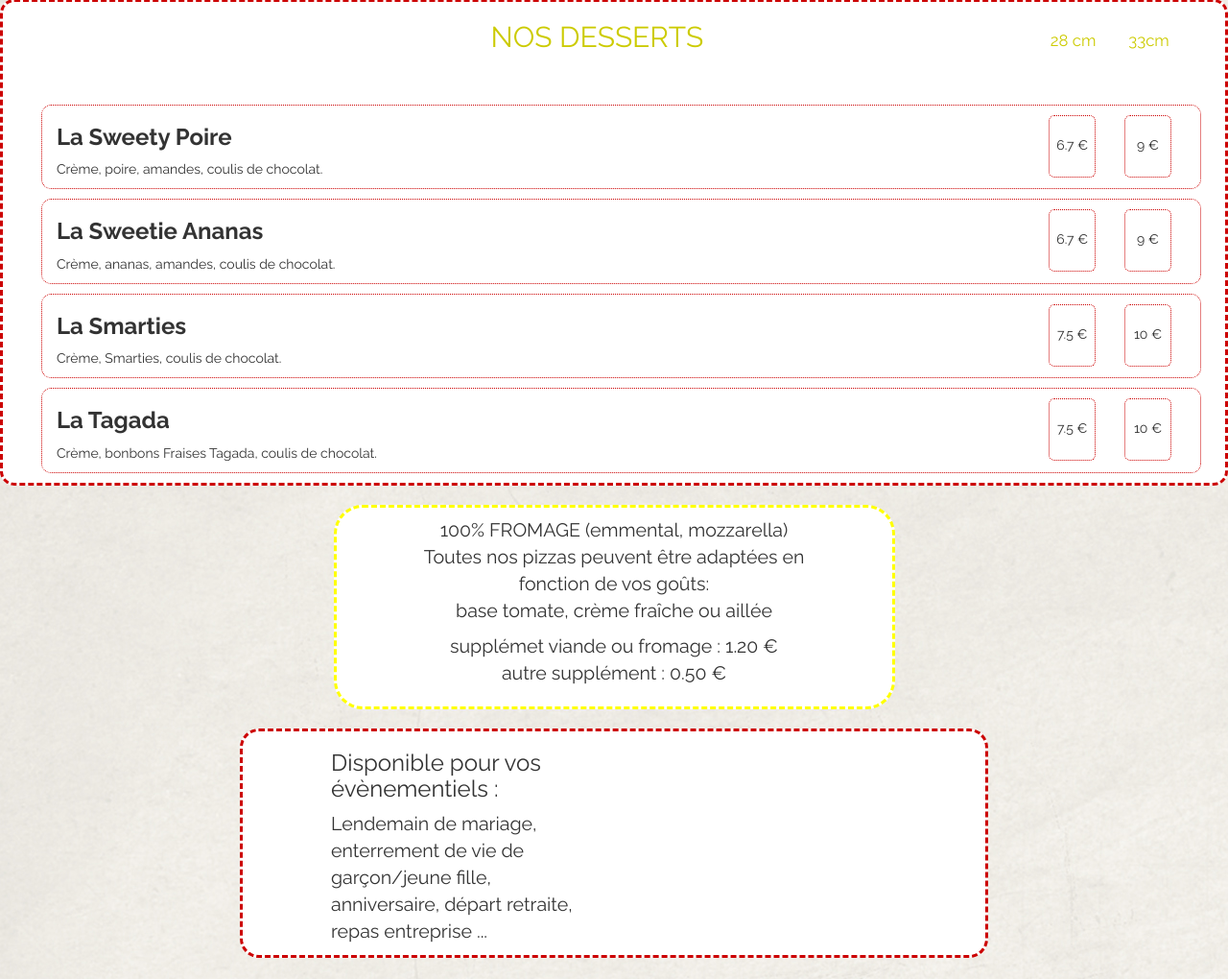
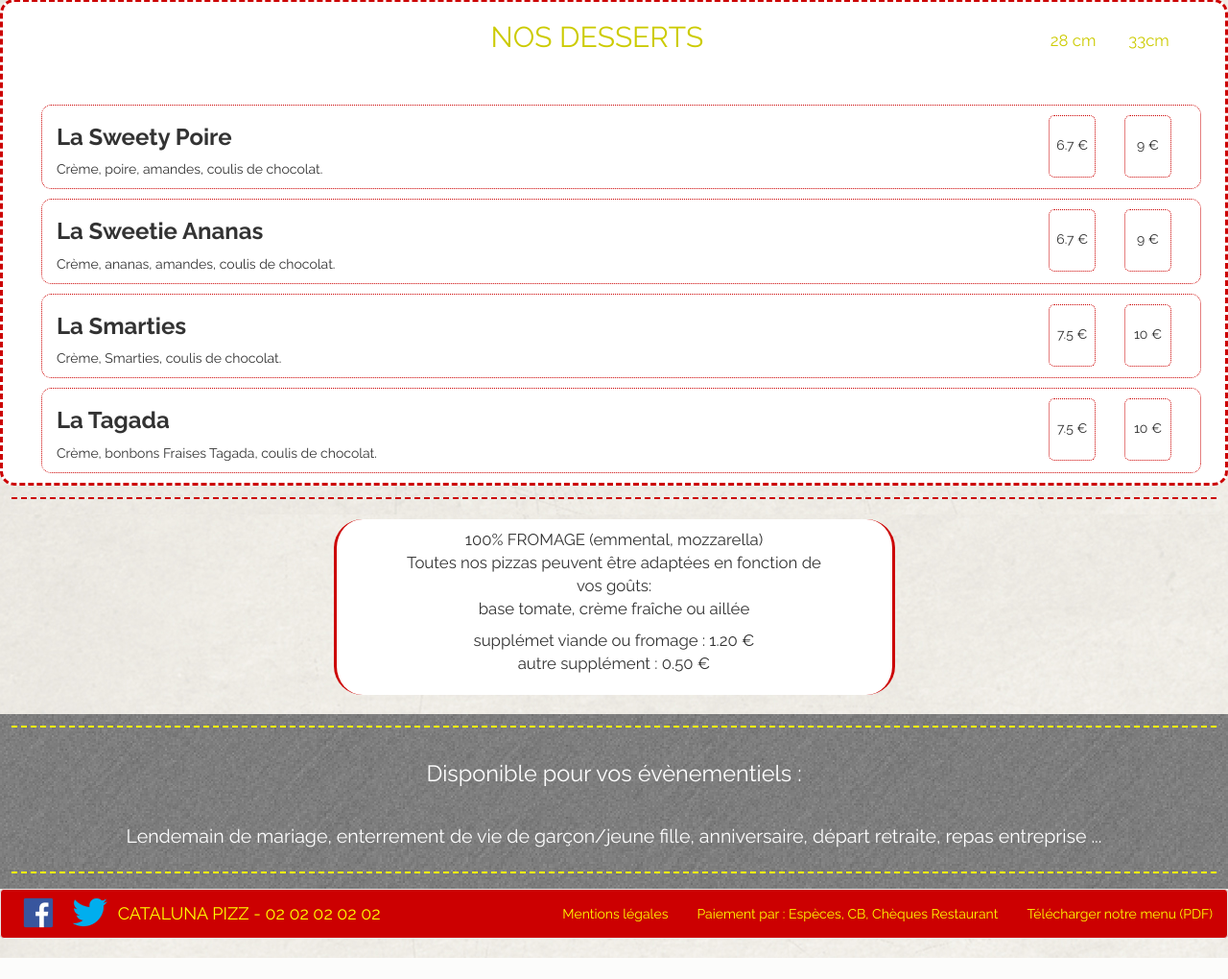
Before and after one commit to Frankois21/Cataluna, a PHP site: page /IndexPizza.html in a window 1280 px wide. Shown: the part 4596-5616 px from the top of the page at 96% size. After the commit the page ends 5594 px from the top, so only its background shows below. Run offline with PHP 8.4, Linux system fonts and the light colour scheme.

Commit message:
changement de style css footer, evenement, infos sup

```diff
--- a/IndexPizza.html
+++ b/IndexPizza.html
@@ -891,6 +891,13 @@
   </div>
 </div>
 
+
+<div class="trait_rge">
+  <div class="fond_blanc">
+    <div class="trait_rouge"></div>
+  </div>
+</div>
+
 <!-- INFOS SUP PIZZAS-->
 <div class="container">
   <div class="row">
@@ -905,7 +912,43 @@
   </div>
 </div>
 
+
+<!-- INFOS SUP PIZZAS
+<div class="container">
+  <div class="row">
+    <div class="col-md-6 col-md-offset-3" id="infos_pizz">
+    <p>100% FROMAGE (emmental, mozzarella) <br/>
+       Toutes nos pizzas peuvent être adaptées en fonction de vos goûts: <br/>
+       base tomate, crème fraîche ou aillée</p>
+
+    <p>supplémet viande ou fromage : 1.20 € <br/>
+       autre supplément : 0.50 €</p>
+    </div>
+  </div>
+</div>-->
+
 <!-- EVENEMENTS-->
+<div class="container-fluid" id="evenement">
+  <div class="row" >
+      <div class="trait_jaune">
+      <div class="fond_gris">
+        <div class="trait"></div>
+      </div>
+    </div>
+        <div class="des_evenement">
+        <h3>Disponible pour vos évènementiels :  </h3>
+        <p><br/>Lendemain de mariage, enterrement de vie de garçon/jeune fille, anniversaire, départ retraite, repas entreprise ...</p>
+       </div>
+        <div class="trait_jaune">
+      <div class="fond_gris">
+        <div class="trait"></div>
+      </div>
+    </div>
+    </div>
+  </div>
+</div>
+
+<!-- EVENEMENTS
 <div class="container">
   <div class="row">
     <div class="col-md-8 col-md-offset-2" id="evenement">
@@ -913,18 +956,31 @@
         <h3>Disponible pour vos évènementiels : </h3>
         <p>Lendemain de mariage, enterrement de vie de garçon/jeune fille, anniversaire, départ retraite, repas entreprise ...</p>
        </div>
-     <!-- <div class="col-md-6 hidden-xs hidden-sm separateur">
-      <img src="Images/concert.png" height="150px" alt="photo_concert">
-      <img src="Images/concert2.jpg" height="140px" alt="photo_concert2">
-      </div>-->
     </div>
   </div>
-
-</div>
+</div>-->
 
 
+<!-- FOOTER-->
+<nav class="navbar navbar-default">
+  <div class="container-fluid">
+    <!-- Brand and toggle get grouped for better mobile display -->
+    <div class="navbar-header">
+      <img class="pull-left img-responsive" src="Imagesbis/facebook.png" style="height: 40px; margin: 4px;">
+      <img class="pull-left img-responsive" src="Imagesbis/twitter.png" style="height: 35px; margin: 6px;">
+      <a class="navbar-brand" href="#">CATALUNA PIZZ - 02 02 02 02 02</a>
+    </div>
 
-      <!-- FOOTER -->
+      <ul class="nav navbar-nav navbar-right couleur">
+        <li><a href="#">Mentions légales</a></li>
+        <li><a href="#">Paiement par : Espèces, CB, Chèques Restaurant</a></li>
+        <li><a href="#">Télécharger notre menu (PDF)</a></li>
+      </ul>
+    </div><!-- /.navbar-collapse -->
+  </div><!-- /.container-fluid -->
+</nav>
+
+      <!-- FOOTER
     <footer class="container-fluid hidden-xs">
       <div class="row" id="contact">
         <div class="row">
@@ -956,42 +1012,9 @@
             <a class="footlien"  href="#"><span>Télécharger notre menu (PDF)</span></a>
           </div>
         </div>
-    </footer>
+    </footer>  -->
 
 
-      <!-- FOOTER RESPONSIVE -->
-    <footer class="container-fluid visible-xs">
-      <div class="row" id="contact">
-        <div class="row">
-          <div class="col-xs-2 col-xs-offset-1">
-            <a href="https://www.facebook.com/catalunapizz/?fref=ts"><img src="Imagesbis/facebook.png"></a>
-          </div>
-          <div class="col-xs-3 col-xs-offset-2">
-            <h2>06-51-75-79-20</h2>
-          </div>
-        </div>
-
-        <div class="row">
-          <div class="col-xs-2 col-xs-offset-1">
-            <a href="https://twitter.com/catalunapizz?lang=fr"><img src="Imagesbis/twitter.png"></a>
-          </div>
-          <div class="col-xs-3 col-xs-offset-1">
-            <h2> <a class="footlien"  href="mailto:contact@catalunapizz.com">contact@catalunapizz.com</a></h2>
-          </div>
-        </div>
-
-        <div id="bas_footer">
-          <div>
-            <a class="footlien"  href="#"><span>Mentions légales</span></a>
-          </div>
-          <div>
-            <span>Moyens de paiement:espèces, Visa, MasterCard</span>
-          </div>
-          <div>
-            <a class="footlien"  href="#"><span>Télécharger notre menu (PDF)</span></a>
-          </div>
-        </div>
-    </footer>
 
 </body>
 </html>
--- a/stylesheet.css
+++ b/stylesheet.css
@@ -187,7 +187,37 @@ h4 {
 }
 
 
+/*Trait rouge*/
+.fond_blanc{
+	background-image: url(bg_main.jpg);
+	height: 30px;
+	padding: 12px;
+	border-top: 0px;
+}
+
+.trait_rouge{
+	border-top: 2px dashed #CC0001;
+}
+
+
 /*INFOS PIZZAS*/
+
+#infos_pizz{
+	text-align: center;
+	margin-top: 5px;
+	margin-bottom: 20px;
+	border-right: 3px inset #CC0001;
+	border-left: 3px outset #CC0001;
+	border-radius: 30px;
+	background-color: white;
+	padding-left: 60px;
+	padding-right: 60px;
+	padding-top: 10px;
+	padding-bottom: 10px;
+	font-size: 1.2em;
+}
+
+/*INFOS PIZZAS
 
 #infos_pizz{
 	text-align: center;
@@ -201,9 +231,40 @@ h4 {
 	padding-top: 10px;
 	padding-bottom: 10px;
 	font-size: 1.4em;
+}*/
+
+
+/*EVENEMENTS*/
+#evenement{
+	background-image: url(alu_dark_bandeau.png);
+	font-size: 1.4em;
 }
 
-/*EVENEMENTS*/
+.des_evenement h3{
+	color: white;
+	font-size: 1.2em;
+	text-align: center;
+}
+
+.des_evenement p{
+	color: white;
+	text-align: center;
+}
+
+
+/*Trait jaune*/
+.fond_gris{
+	background-image: url(alu_dark_bandeau.png);
+	height: 30px;
+	padding: 12px;
+}
+
+.trait{
+	border-top: 2px dashed yellow;
+}
+
+
+/*EVENEMENTS
 #evenement{
 	border: 3px dashed #CC0001;
 	border-radius: 20px;
@@ -222,38 +283,12 @@ h4 {
 	padding: 20px;
 	padding-left: 40px;
 }
-
+*/
 
 /* Footer */
-.footlien{
-	text-decoration: none;
+.footer a{
 	color: yellow;
 }
-
-footer{
-
-	/*font-family: "Reenie Beanie", Helvetia, Serif;*/
-
-	font-family: Helvetia, Serif;
-	background-image: url(Imagesbis/alu_dark.png);
-	background-repeat: repeat;
-	color: yellow;
-	margin-top: 5px;
-	position: absolute;
-	width: 100%;
-}
-
-
-#bas_footer {
-	background-color: #CC0001;
-	margin-top: 5px;
-	padding-top: 15px;
-	height: 10%;
-	font-size: 1.3em;
-	position: relative;
-	bottom: 0;
-}
-    /* Fin footer */
 
 
 
```
Also changed, not shown: alu_dark_bandeau.png (added).
